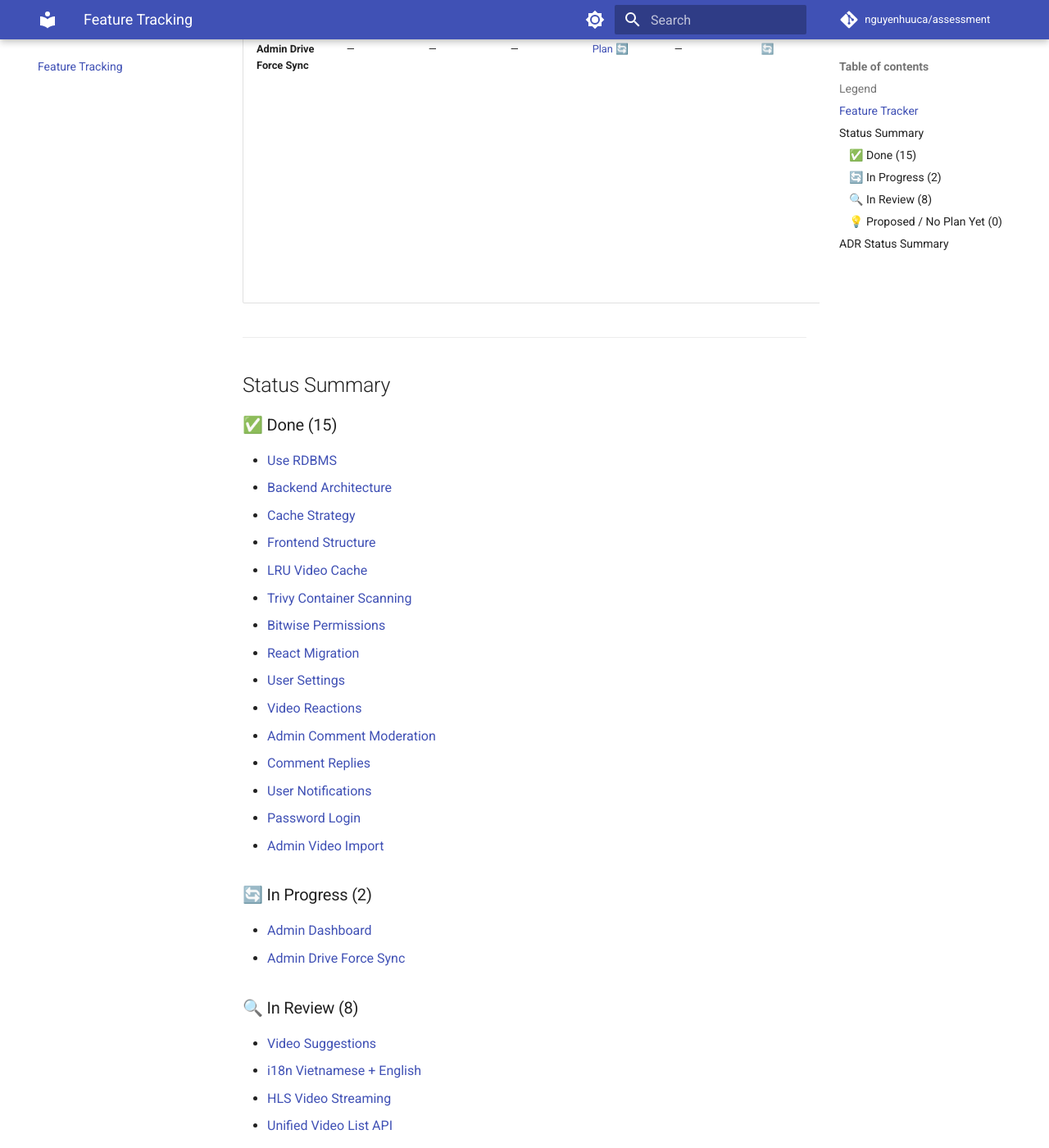
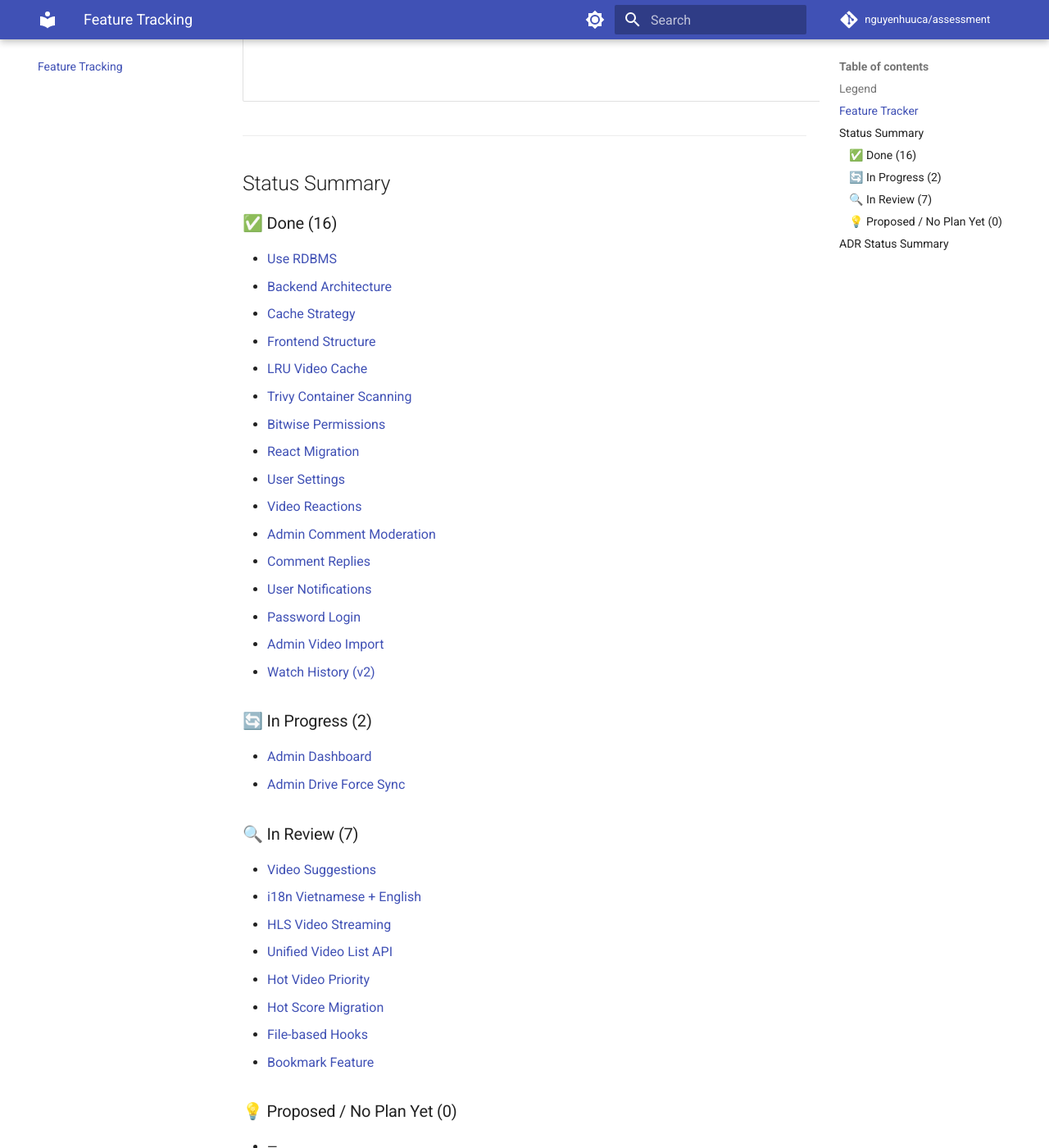
Before and after one commit to nguyenhuuca/assessment, an MkDocs documentation site: the page built from docs/tracking.md, in a window 1280 px wide and 1400 px high, scrolled down 4136 px. Shown: the whole window at 82% size. Built offline with MkDocs 1.6.1 and Material for MkDocs 9.7.7, drawn with Linux system fonts in a browser that asks for light colours; comment, search, counter and statistics services are not loaded; some of the changed text lies outside the part shown.

Commit message:
docs(watch-history): mark v2 done after QA-1 on prod
Co-Authored-By: Claude Opus 5.5 <noreply@anthropic.com>

```diff
--- a/docs/tracking.md
+++ b/docs/tracking.md
@@ -35,7 +35,7 @@ Status tracker for all PRDs, ADRs, Specs, and Plans in the project.
 | **Hot Score Migration** | — | — | — | [Plan 📋](plans/plan-vid2-hot-score-migration.md) | — | 🔍 | |
 | **File-based Hooks** | — | — | — | [Plan A 📋](plans/plan-a-file-based-hooks.md) · [Plan B 📋](plans/plan-b-direct-cli-spawn.md) | — | 🔍 | |
 | **Bookmark Feature** | [PRD 📝](prd/PRD-bookmark-feature.md) | [0012 💡](adr/0012-bookmark-feature-design.md) | — | [Plan 📋](plans/plan-bookmark-feature.md) · [Library Collections ✅](plans/plan-library-collections.md) | — | 🔍 | ADR amended 2026-10-13: collections-first, no bookmarks table; admin public collections |
-| **Watch History (v2)** | [PRD ✅](prd/PRD-watch-history-v2.md) | [0021 ✅](adr/0021-watch-history.md) | — | [Plan 📋](plans/plan-watch-history-v2.md) | — | — | Supersedes the June Opus/baseline drafts (ADR-0013/0014, never implemented) |
+| **Watch History (v2)** | [PRD ✅](prd/PRD-watch-history-v2.md) | [0021 ✅](adr/0021-watch-history.md) | — | [Plan ✅](plans/plan-watch-history-v2.md) | — | ✅ | `0a2a365` BE (table, API, recording on the view call) + `4c46791` FE (History tab, progress/resume, badges); QA-1 verified on prod 2026-10-18. Supersedes ADR-0013/0014 |
 | **User Settings** | [PRD ✅](prd/PRD-user-settings.md) | [0016 ✅](adr/0016-user-settings-design.md) | [Spec ✅](specs/spec-user-settings.md) | [Plan ✅](plans/plan-user-settings.md) | — | ✅ | Pushed to main `dd45fc0`; coverage 95.91% |
 | **Video Reactions (like / unlike / dislike)** | — | — | — | [Plan ✅](plans/plan-video-reactions.md) | — | ✅ | `28cc167`; fixes 404 on `/video/like`; per-user reactions, optional-auth GET |
 | **Admin Comment Moderation** | — | — | — | [Plan ✅](plans/plan-admin-comment-moderation.md) | — | ✅ | `acfc953` soft remove/restore with policy reasons; `6f66b15` bulk (≤100) |
@@ -51,7 +51,7 @@ Status tracker for all PRDs, ADRs, Specs, and Plans in the project.
 
 ## Status Summary
 
-### ✅ Done (15)
+### ✅ Done (16)
 - [Use RDBMS](adr/0001-use-relational-database.md)
 - [Backend Architecture](adr/0002-backend-architecture.md)
 - [Cache Strategy](adr/0003-use-cache.md)
@@ -67,12 +67,13 @@ Status tracker for all PRDs, ADRs, Specs, and Plans in the project.
 - [User Notifications](adr/0017-user-notifications.md)
 - [Password Login](adr/0018-password-login-option.md)
 - [Admin Video Import](adr/0019-admin-video-import.md)
+- [Watch History (v2)](adr/0021-watch-history.md)
 
 ### 🔄 In Progress (2)
 - [Admin Dashboard](plans/plan-admin-dashboard.md)
 - [Admin Drive Force Sync](plans/plan-admin-drive-force-sync.md)
 
-### 🔍 In Review (8)
+### 🔍 In Review (7)
 - [Video Suggestions](plans/plan-video-suggestions.md)
 - [i18n Vietnamese + English](plans/plan-i18n.md)
 - [HLS Video Streaming](plans/plan-hls-migration.md)
```
Also changed, not shown: other parts of docs/tracking.md (+0 -1 lines), docs/plans/plan-watch-history-v2.md (+3 -1 lines).
